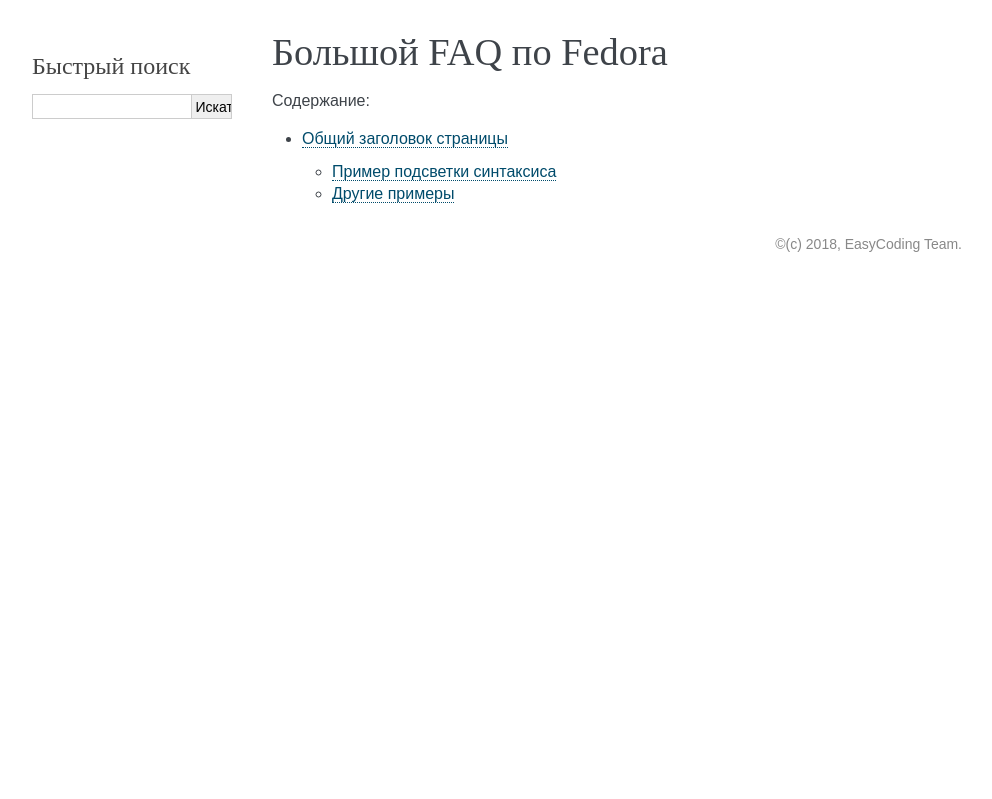
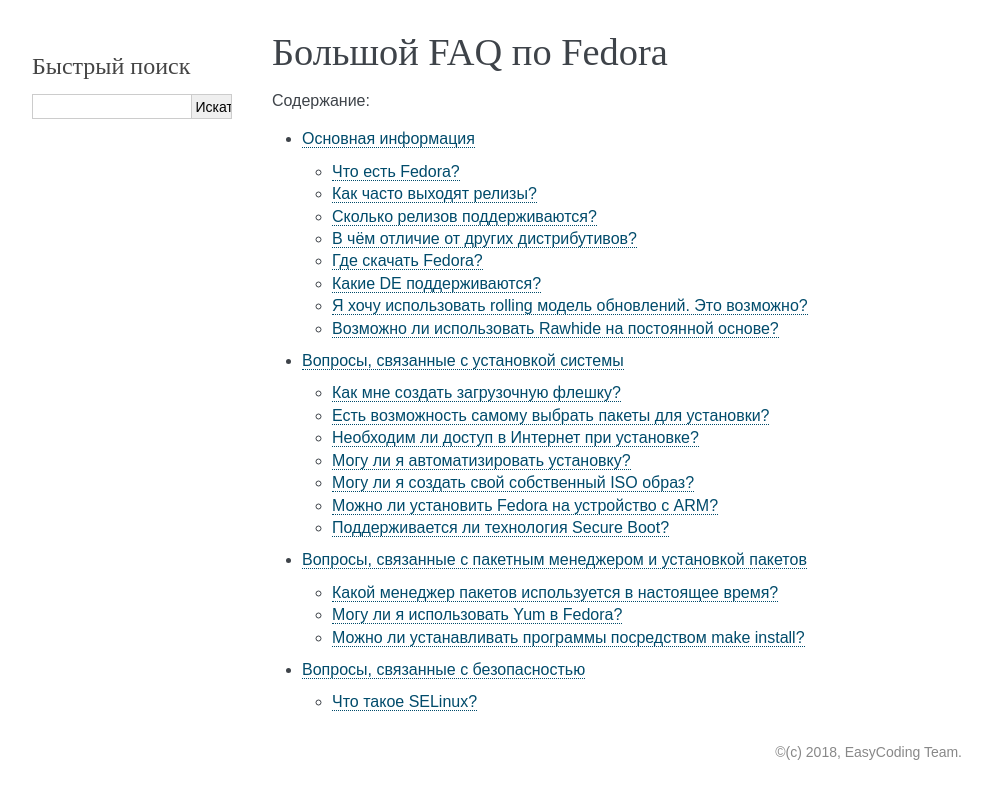
Before and after one commit to RussianFedora/FAQ, a Sphinx documentation site: the page built from source/index.rst, in a window 1280 px wide. Shown: the top 799 px of the page, without its empty margins (148-1140 px from the left). Built offline with Sphinx 7.4.7, drawn with Linux system fonts in a browser that asks for light colours.

Commit message:
Added some FAQ contents.

```diff
--- /dev/null
+++ b/source/generic-info.rst
@@ -0,0 +1,71 @@
+.. _generic:
+
+*******************************
+Основная информация
+*******************************
+
+.. index:: fedora
+.. _what-is:
+
+Что есть Fedora?
+==========================================
+
+Fedora - это один из дистрибутивов GNU/Linux, разрабатываемый сообществом и спонсируемый компанией Red Hat.
+
+.. index:: releases, релизы, выпуски
+.. _releases:
+
+Как часто выходят релизы?
+==========================================
+
+Полный цикл разработки одного релиза составляет от 6 до 8 месяцев.
+
+.. index:: releases, релизы, выпуски
+.. _supported:
+
+Сколько релизов поддерживаются?
+==========================================
+
+Два: текущий стабильный и предыдущий.
+
+.. index:: отличия
+.. _differences:
+
+В чём отличие от других дистрибутивов?
+==========================================
+
+Fedora - это bleeding edge дистрибутив. Он всегда находится на острие прогресса. Сначала новые разработки появляются здесь и только через некоторое время в остальных дистрибутивах. Из-за этого некоторые называют федору «тестовым полигоном», но это в корне не верно ибо релизы достаточно стабильны.
+
+.. index:: скачать, download
+.. _download:
+
+Где скачать Fedora?
+==========================================
+
+Загрузить ISO образ дистрибутива можно с `официального сайта <https://getfedora.org/ru/workstation/download/>`_.
+
+Также существуют еженедельные `автоматически сборки <https://dl.fedoraproject.org/pub/alt/live-respins/>`_ («respins»), содержащие все выпущенные на данный момент обновления.
+
+.. index:: DE, поддерживаемые DE, supported DE
+.. _de-supported:
+
+Какие DE поддерживаются?
+==========================================
+
+Gnome 3 (версия Workstation), KDE, XFCE, LXDE, LXQt, Cinnamon.
+
+.. index:: releases, релизы, выпуски, rolling
+.. _rolling-model:
+
+Я хочу использовать rolling модель обновлений. Это возможно?
+===============================================================
+
+Да, ибо существует Fedora Rawhide.
+
+.. index:: rawhide, rolling
+.. _using-rawhide:
+
+Возможно ли использовать Rawhide на постоянной основе?
+===============================================================
+
+Вполне ибо его качество уже давно на уровне альфа-версий других дистрибутивов.
--- a/source/index.rst
+++ b/source/index.rst
@@ -7,4 +7,7 @@
    :maxdepth: 2
    :caption: Содержание:
 
-   helloworld.rst
+   generic-info.rst
+   installation.rst
+   package-manager.rst
+   security.rst
--- /dev/null
+++ b/source/installation.rst
@@ -0,0 +1,66 @@
+.. _installation:
+
+********************************************
+Вопросы, связанные с установкой системы
+********************************************
+
+.. index:: flash, usb, live, installation, установка
+.. _usb-flash:
+
+Как мне создать загрузочную флешку?
+==========================================
+
+См. `здесь <https://www.easycoding.org/2017/07/12/sozdayom-fedora-liveusb.html>`_.
+
+.. index:: package, select, пакет, выбор пактов
+.. _package-selection:
+
+Есть возможность самому выбрать пакеты для установки?
+==========================================================
+
+Да, при помощи netinstall образа, но лишь группами.
+
+.. index:: installation, установка
+.. _web-install:
+
+Необходим ли доступ в Интернет при установке?
+==========================================================
+
+Только для netinstall образа. Все остальные устанавливаются «как есть», т.е. со стандартным набором пакетов.
+
+.. index:: installation, установка, автоматизация
+.. _automatic-install:
+
+Могу ли я автоматизировать установку?
+==========================================================
+
+Да, посредством `Kickstart <https://pykickstart.readthedocs.io/en/latest/>`_.
+
+.. index:: iso, образ, создание образа
+.. _custom-iso:
+
+Могу ли я создать свой собственный ISO образ?
+==========================================================
+
+Да. Собственный образ можно создать на базе Kickstart файлов. Более подобную информацию можно найти `здесь <https://fedoraproject.org/wiki/Livemedia-creator-_How_to_create_and_use_a_Live_CD>`_.
+
+Готовые Kickstart проекты для изучения:
+
+ * `Fedora <https://pagure.io/fedora-kickstarts>`_;
+ * `RFRemix <https://github.com/RussianFedora/rfremix-kickstarts>`_.
+
+.. index:: installation, установка, ARM
+.. _fedora-arm:
+
+Можно ли установить Fedora на устройство с ARM?
+==========================================================
+
+Да. Загрузки доступны `здесь <https://arm.fedoraproject.org/>`_.
+
+.. index:: загрузка, boot, secure boot, безопасная загрузка
+.. _secure-boot:
+
+Поддерживается ли технология Secure Boot?
+==========================================================
+
+Да. Полностью.
--- /dev/null
+++ b/source/package-manager.rst
@@ -0,0 +1,43 @@
+.. _package-manager:
+
+***************************************************************
+Вопросы, связанные с пакетным менеджером и установкой пакетов
+***************************************************************
+
+.. index:: package, manager, менеджер пакетов
+.. _pkg-manager:
+
+Какой менеджер пакетов используется в настоящее время?
+==========================================================
+
+Dnf, являющийся, в свою очередь, форком Yum.
+
+.. index:: package, manager, менеджер пакетов
+.. _yum-fedora:
+
+Могу ли я использовать Yum в Fedora?
+=========================================
+
+Начиная с Fedora 24 yum присутствует в Fedora лишь как символическая ссылка на dnf, сохранённая для обратной совместимости.
+
+.. index:: installation, packaging, make install
+.. _make-install:
+
+Можно ли устанавливать программы посредством make install?
+================================================================
+
+Категорически не рекомендуется ибо:
+
+ 1. make install порождает в системе кучу никем и ничем не отслеживаемых файлов: бинарников, конфигов, прочих файлов. Это в большинстве случаев приведёт к множеству проблем при обновлении или удалении;
+ 2. make install не учитывает файлы других пакетов и может запросто перезаписать или удалить в системе что-то важное, т.к. действие выполняется с правами суперпользователя;
+ 3. make install не ведёт никакого журнала действий, поэтому всё, что оно произвело, невозможно полноценно откатить;
+ 4. установленные через make install приложения очень часто невозможно удалить вообще, т.к. многие разработчики не делают правило make uninstall, что, в принципе, верно ибо оно не нужно большинству, а если и делают, то оно способно лишь удалить скопированные файлы. Изменения конфигов, других файлов и пр. откатить оно не способно.
+
+Установка пакетов штатным пакетным менеджеров имеет множество преимуществ:
+
+ 1. при установке пакетный менеджер разрешает все зависимости, добавляет нужные, устраняет конфликты;
+ 2. перед выполнением установки пакетный менеджер проверяет, чтобы устанавливаемый пакет не вмешивался в работу других, а также самой системы. Если это так, он не будет установлен;
+ 3. во время установки все изменения, сделанные пакетом, вносятся в специальную базу данных пакетного менеджера и при удалении или обновлении будут учтены;
+ 4. при удалении пакета производится полный откат действий, предпринятых при установке (даже если были изменены какие-то конфиги, эти действия будут откачены полностью, т.к. хранится diff внутри базы ПМ);
+ 5. при обновлении перезаписываются только изменённые файлы. Более того, может быть скачан и установлен только дифф. изменений;
+ 6. если при обновлении пакета возникает конфликт какого-то конфига, он не будет молча перезаписан, а будет применён патч на существующий, либо, если это невозможно, будет запрошено действие у пользователя.
--- /dev/null
+++ b/source/security.rst
@@ -0,0 +1,13 @@
+.. _security:
+
+************************************
+Вопросы, связанные с безопасностью
+************************************
+
+.. index:: SELinux
+.. _selinux:
+
+Что такое SELinux?
+========================
+
+SELinux - это мандатная система контроля доступа, ограничивающая доступ ряду сервисов к файлам и каталогам. Больше информации `здесь <https://ru.wikipedia.org/wiki/SELinux>`_.
```
